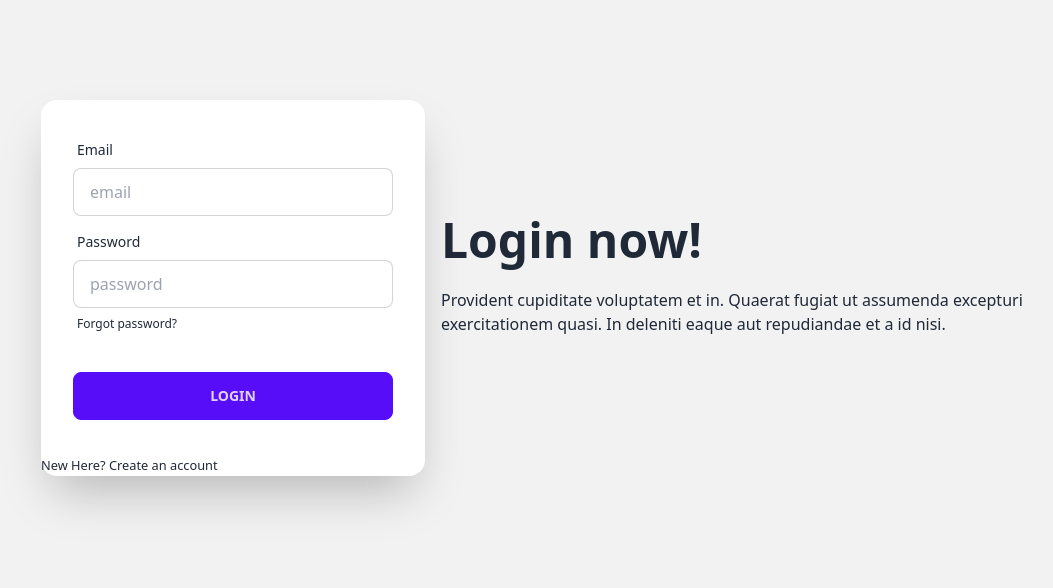
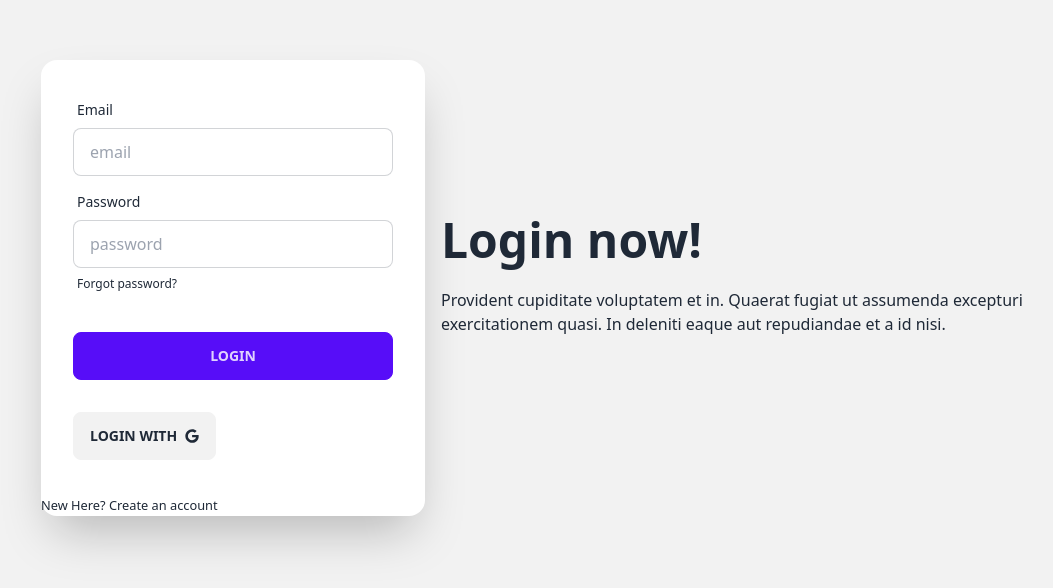
Before and after one commit to Saif-Rahman-801/Bistro-boss-client, a React (Vite) app: page /login in a window 1280 px wide. Shown: the part 112-700 px from the top of the page, without its empty margins (87-1140 px from the left). Built offline with nearby package versions, Linux system fonts and the light colour scheme; no server answers.

Commit message:
google signIn functionality added

```diff
--- /dev/null
+++ b/src/Components/SocialLogin.jsx
@@ -0,0 +1,28 @@
+import { FaGoogle } from "react-icons/fa";
+import useAuth from "../hooks/useAuth";
+
+const SocialLogin = () => {
+  const { signInWithGoogle } = useAuth();
+
+  const handleGoogleSignIn = () => {
+    signInWithGoogle()
+      .then((res) => {
+        console.log(res.user);
+      })
+      .catch((error) => {
+        console.log(error);
+      });
+  };
+
+  return (
+    <div>
+      <div>
+        <button onClick={handleGoogleSignIn} className="btn">
+          Login with <FaGoogle />
+        </button>
+      </div>
+    </div>
+  );
+};
+
+export default SocialLogin;
--- a/src/Pages/Login/Login.jsx
+++ b/src/Pages/Login/Login.jsx
@@ -9,6 +9,7 @@ import { Link, useLocation, useNavigate } from "react-router-dom";
 // } from "react-simple-captcha";
 import { AuthContext } from "../../Providers/AuthProviders";
 import Swal from "sweetalert2";
+import SocialLogin from "../../Components/SocialLogin";
 
 const Login = () => {
   // const captchaRef = useRef(null);
@@ -126,6 +127,9 @@ const Login = () => {
                   value="Login"
                 />
               </div>
+              <div className="form-control mt-6">
+                <SocialLogin />
+              </div>
             </form>
             <p>
               <small>
--- a/src/Providers/AuthProviders.jsx
+++ b/src/Providers/AuthProviders.jsx
@@ -1,5 +1,14 @@
 import { createContext, useEffect, useState } from "react";
-import { createUserWithEmailAndPassword, getAuth, onAuthStateChanged, signInWithEmailAndPassword, signOut, updateProfile } from "firebase/auth";
+import {
+  GoogleAuthProvider,
+  createUserWithEmailAndPassword,
+  getAuth,
+  onAuthStateChanged,
+  signInWithEmailAndPassword,
+  signInWithPopup,
+  signOut,
+  updateProfile,
+} from "firebase/auth";
 import app from "../Firebase/firebase.config";
 
 export const AuthContext = createContext(null);
@@ -9,38 +18,45 @@ const auth = getAuth(app);
 const AuthProvider = ({ children }) => {
   const [user, setUser] = useState(null);
   const [loading, setLoading] = useState(true);
+  const googleAuthProvider = new GoogleAuthProvider();
 
   const createUser = (email, password) => {
     setLoading(true);
-        return createUserWithEmailAndPassword(auth, email, password)
-    }
+    return createUserWithEmailAndPassword(auth, email, password);
+  };
 
   const signIn = (email, password) => {
     setLoading(true);
     return signInWithEmailAndPassword(auth, email, password);
-    }
+  };
+
+  const signInWithGoogle = () => {
+    setLoading(true);
+    return signInWithPopup(auth, googleAuthProvider);
+  };
 
   const logOut = () => {
     setLoading(true);
     return signOut(auth);
-    }
+  };
 
   const updateUserProfile = (name, photo) => {
     return updateProfile(auth.currentUser, {
-            displayName: name, photoURL: photo
+      displayName: name,
+      photoURL: photo,
     });
-    }
+  };
 
   useEffect(() => {
-        const unsubscribe = onAuthStateChanged(auth, currentUser => {
+    const unsubscribe = onAuthStateChanged(auth, (currentUser) => {
       setUser(currentUser);
-            console.log('current user', currentUser);
+      console.log("current user", currentUser);
       setLoading(false);
     });
     return () => {
       return unsubscribe();
-        }
-    }, [])
+    };
+  }, []);
 
   const authInfo = {
     user,
@@ -48,13 +64,12 @@ const AuthProvider = ({ children }) => {
     createUser,
     signIn,
     logOut,
-        updateUserProfile
-    }
+    updateUserProfile,
+    signInWithGoogle,
+  };
 
   return (
-        <AuthContext.Provider value={authInfo}>
-            {children}
-        </AuthContext.Provider>
+    <AuthContext.Provider value={authInfo}>{children}</AuthContext.Provider>
   );
 };
 
--- a/src/Routes/Routes.jsx
+++ b/src/Routes/Routes.jsx
@@ -21,36 +21,42 @@ export const router = createBrowserRouter([
       },
       {
         path: "/menu",
-        element: <Menu />
+        element: <Menu />,
       },
       {
         path: "/order/:category",
-        element: <Order />
+        element: <Order />,
       },
       {
         path: "/login",
-        element: <Login />
+        element: <Login />,
       },
       {
         path: "/signup",
-        element: <SignUp />
+        element: <SignUp />,
       },
       {
         path: "/secret",
-        element: <PrivateRoute>
-          <Secret />
-        </PrivateRoute>
-      }
+        element: (
+          <PrivateRoute>
+            <Secret />
+          </PrivateRoute>
+        ),
+      },
     ],
   },
   {
     path: "/dashboard",
-    element: <Dashboard />,
+    element: (
+      <PrivateRoute>
+        <Dashboard />
+      </PrivateRoute>
+    ),
     children: [
       {
         path: "/dashboard/cart",
-        element: <Cart />
-      }
-    ]
-  }
+        element: <Cart />,
+      },
+    ],
+  },
 ]);
```
Lines whose indentation alone changed are shown as unchanged.
